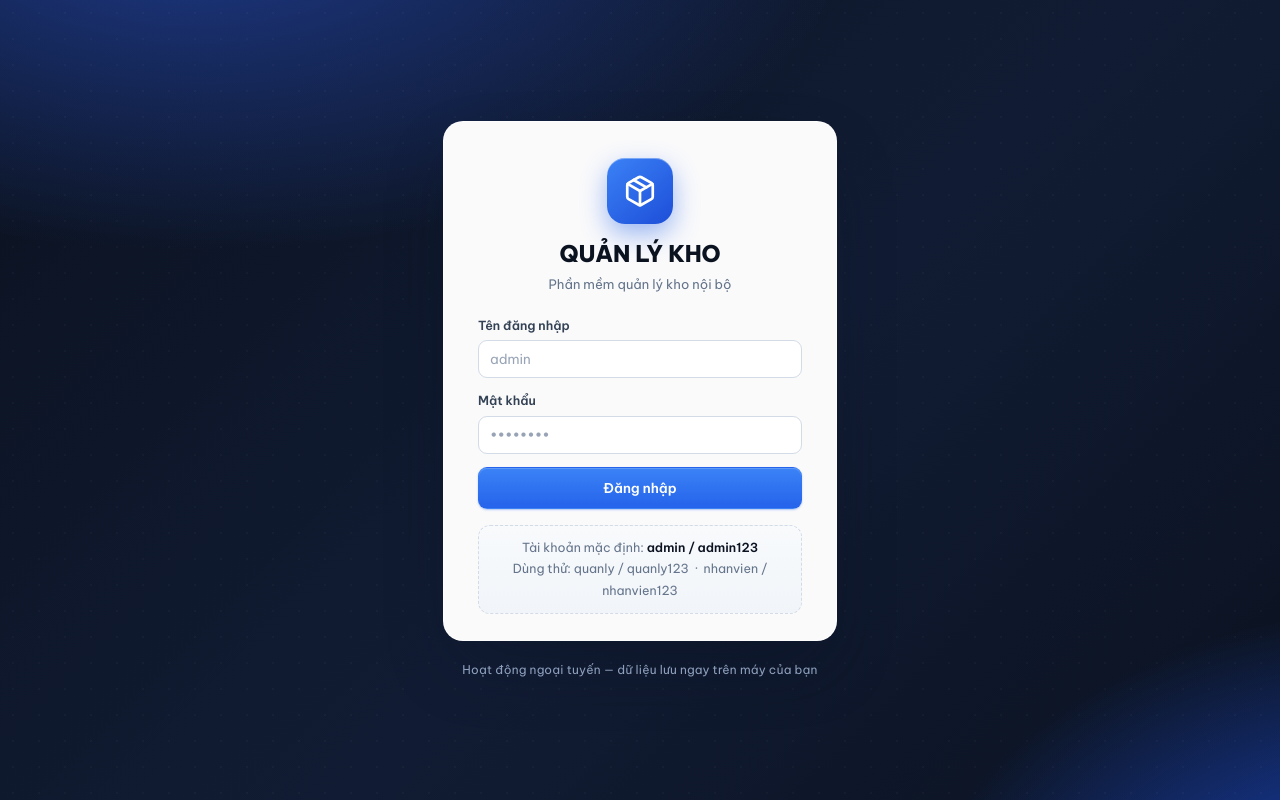
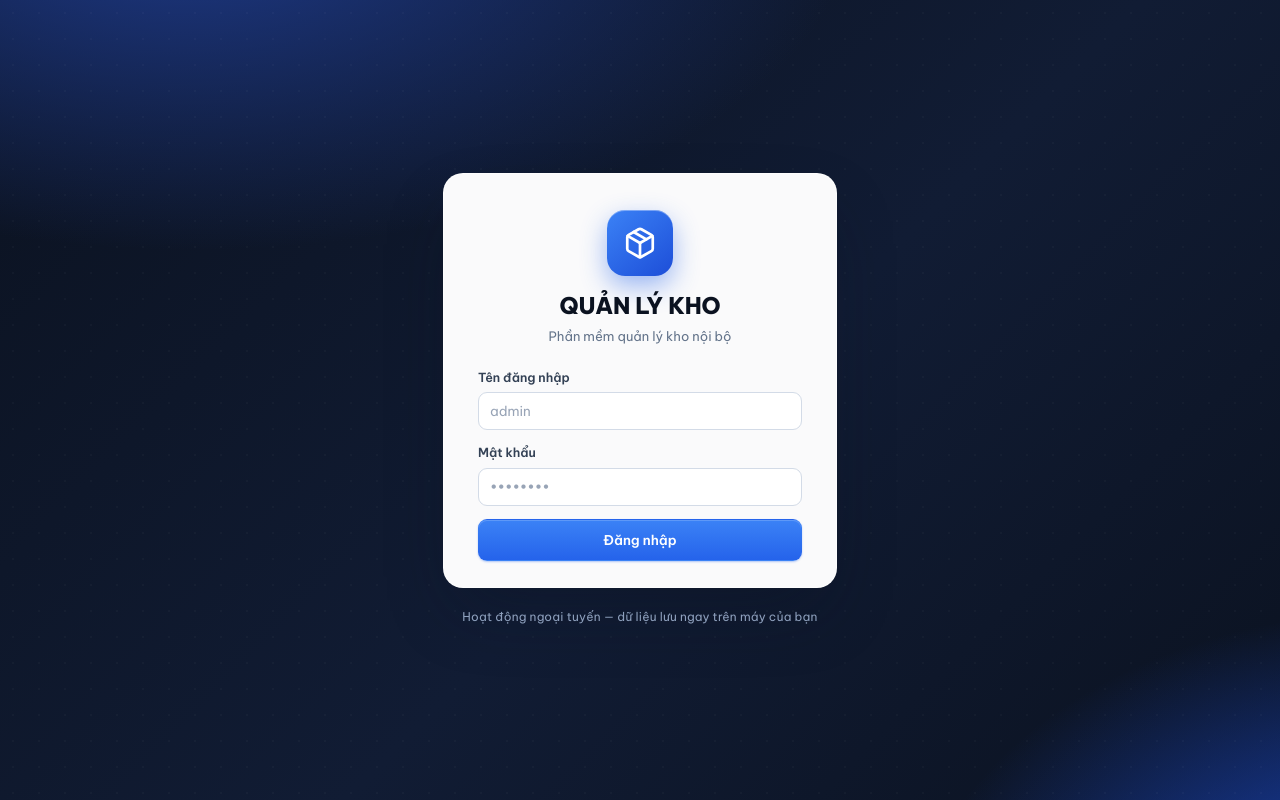
Before and after one commit to vhpgroup/quan-ly-kho, a plain HTML site: page quan-ly-kho.html in a window 1280 px wide. Drawn offline with Linux system fonts and the light colour scheme.

Commit message:
Đăng nhập: gỡ gợi ý tài khoản mặc định và cảnh báo bộ nhớ
- Xóa khối "Tài khoản mặc định: admin/admin123" và cảnh báo trình duyệt
  chặn bộ nhớ khỏi màn đăng nhập (gỡ cả HTML, logic boot() và CSS liên quan)
- Giữ chỉ báo "Lưu tạm" trên topbar sau khi đăng nhập

Co-Authored-By: Claude Fable 5 <noreply@anthropic.com>

```diff
--- a/quan-ly-kho.html
+++ b/quan-ly-kho.html
@@ -54,9 +54,6 @@ a:hover{text-decoration:underline}
 .login-card h1{text-align:center;font-size:23px;font-weight:800;margin:12px 0 2px;letter-spacing:-.2px}
 .login-sub{text-align:center;color:var(--muted);font-size:13px;margin-bottom:22px}
 .login-err{background:#fef2f2;color:var(--red);border:1px solid #fecaca;border-radius:10px;padding:9px 12px;font-size:13px;margin-bottom:12px}
-.login-demo{margin-top:16px;background:linear-gradient(180deg,#f8fafc,#f1f5f9);border:1px dashed var(--border2);border-radius:12px;padding:11px 12px;font-size:12.5px;text-align:center;color:var(--muted);line-height:1.75}
-.login-demo b{color:var(--text)}
-.login-warn{margin-top:12px;background:#fffbeb;border:1px solid #fde68a;border-radius:10px;padding:9px 12px;font-size:12px;color:#92400e;line-height:1.6}
 .login-foot{position:relative;color:#8ea0bd;font-size:12px;letter-spacing:.2px}
 
 /* ============ LAYOUT ============ */
@@ -283,11 +280,6 @@ table.tbl{width:100%;border-collapse:collapse;font-size:13.5px}
     <div class="field"><label>Mật khẩu</label><input type="password" id="login-pass" autocomplete="current-password" placeholder="••••••••"></div>
     <div id="login-err" class="login-err hidden"></div>
     <button class="btn btn-primary btn-block" style="padding:11px" onclick="doLogin()">Đăng nhập</button>
-    <div class="login-demo hidden" id="login-demo">
-      Tài khoản mặc định: <b>admin / admin123</b><br>
-      <span class="muted">Dùng thử: quanly / quanly123 &nbsp;·&nbsp; nhanvien / nhanvien123</span>
-    </div>
-    <div id="login-storage-warn" class="login-warn hidden">⚠️ Trình duyệt đang chặn bộ nhớ cục bộ nên dữ liệu chỉ giữ tạm trong phiên này. Hãy <b>tải file HTML về máy và mở trực tiếp</b> để dữ liệu được lưu lâu dài.</div>
   </div>
   <div class="login-foot">Hoạt động ngoại tuyến — dữ liệu lưu ngay trên máy của bạn</div>
 </div>
@@ -1186,10 +1178,7 @@ function applySettingsUI(){
 /* ---------- Khởi động ---------- */
 function boot(){
   storageOK=storageAvailable();
-  if(!storageOK){
-    $('#storage-warn').classList.remove('hidden');
-    $('#login-storage-warn').classList.remove('hidden');
-  }
+  if(!storageOK) $('#storage-warn').classList.remove('hidden');
   DB=loadDB();
   if(!DB){
     DB=defaultDB();
@@ -1197,9 +1186,6 @@ function boot(){
     saveDB();
   }
   applySettingsUI();
-  // Gợi ý tài khoản: chỉ hiện khi admin còn dùng mật khẩu mặc định
-  var admin=DB.users.find(function(u){return u.username==='admin';});
-  if(admin && admin.passHash===hashPass('admin123')) $('#login-demo').classList.remove('hidden');
   // Enter để đăng nhập
   ['#login-user','#login-pass'].forEach(function(s){
     $(s).addEventListener('keydown', function(e){ if(e.key==='Enter') doLogin(); });
```
Also changed, not shown: src/01_head.html (+0 -3 lines), src/02_body.html (+0 -5 lines), src/30_shell.js (+1 -7 lines).
